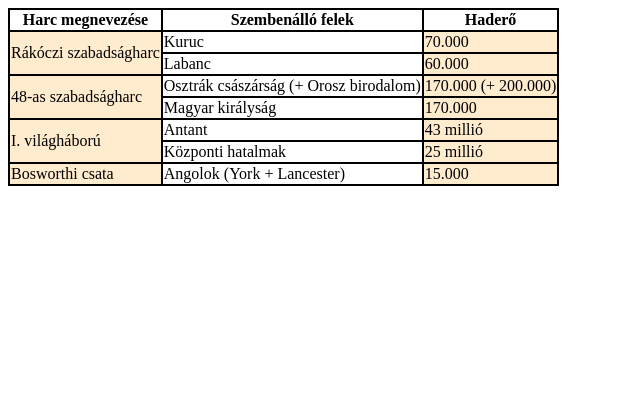
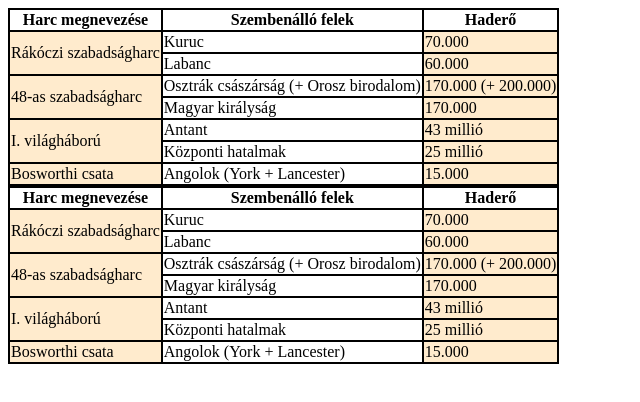
Before and after one commit to TemesvariCsaba/javascript_func, a plain HTML site: page table_row_hf/index.html in a window 1280 px wide. Shown: the whole page, without its empty margins (0-640 px from the left). Drawn offline with Linux system fonts and the light colour scheme.

Commit message:
orai feladat

```diff
--- a/table_row_hf/index.html
+++ b/table_row_hf/index.html
@@ -54,6 +54,7 @@
             </tr>
         </tbody>
     </table>
+    <script src="index.js"></script>
 
 </body>
 
--- /dev/null
+++ b/table_row_hf/index.js
@@ -0,0 +1,74 @@
+/**
+ * @type {{war: string, team1: string, team1Size:string, team2:string, team2Size:string}}
+ */
+const arr = [
+    {
+        war: 'Rákóczi szabadságharc',
+        team1: 'Kuruc',
+        team1Size: '70.000',
+        team2: 'Labanc',
+        team2Size: '60.000',
+    },
+    {
+        war: '48-as szabadságharc',
+        team1: 'Osztrák császárság (+ Orosz birodalom)',
+        team1Size: '170.000 (+ 200.000)',
+        team2: 'Magyar királyság',
+        team2Size: '170.000',
+    },
+    {
+        war: 'I. világháború',
+        team1: 'Antant',
+        team1Size: '43 millió',
+        team2: 'Központi hatalmak',
+        team2Size: '25 millió',
+    },
+    {
+        war: 'Bosworthi csata',
+        team1: 'Angolok (York + Lancester)',
+        team1Size: '15.000',
+    }
+]
+const body = document.createElement("body")
+const table = document.createElement("table")
+const thead = document.createElement("thead")
+const tr = document.createElement("tr")
+const tbody = document.createElement("tbody")
+
+document.body.appendChild(table)
+table.appendChild(thead)
+thead.appendChild(tr)
+table.appendChild(tbody)
+
+const i = ["Harc megnevezése" , "Szembenálló felek", "Haderő"]
+for(const y of i){
+    const th = document.createElement("th")
+    tr.appendChild(th)
+    th.innerText = y
+}
+
+for(const y of arr){
+    const tr = document.createElement("tr")
+    tbody.appendChild(tr)
+    const td1 = document.createElement("td")
+    tr.appendChild(td1)
+    td1.rowSpan = "2"
+    const td2 = document.createElement("td")
+    tr.appendChild(td2)
+    const td3 = document.createElement("td")
+    tr.appendChild(td3)
+    td1.innerText = y.war
+    td2.innerText = y.team1
+    td3.innerText = y.team1Size
+
+    if(y.team2 && y.team2Size){
+        const tr = document.createElement('tr')
+        tbody.appendChild(tr)
+        const td1 = document.createElement("td")
+        tr.appendChild(td1)
+        const td2 = document.createElement("td")
+        tr.appendChild(td2)
+        td1.innerText = y.team2
+        td2.innerText = y.team2Size
+    }
+}
```
